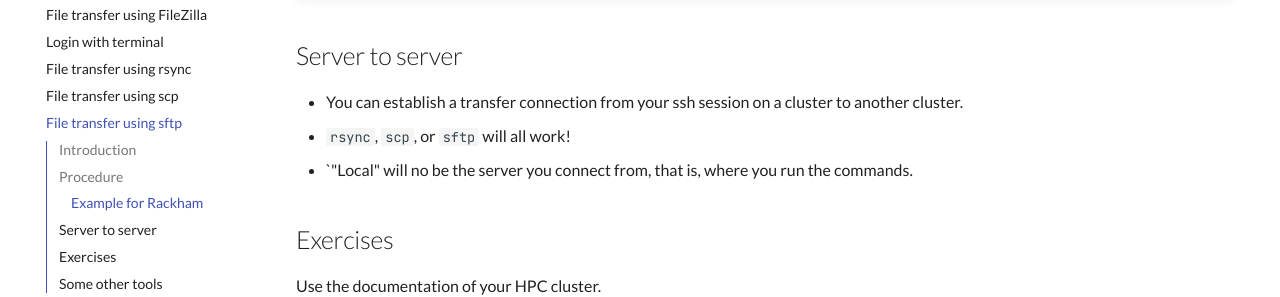
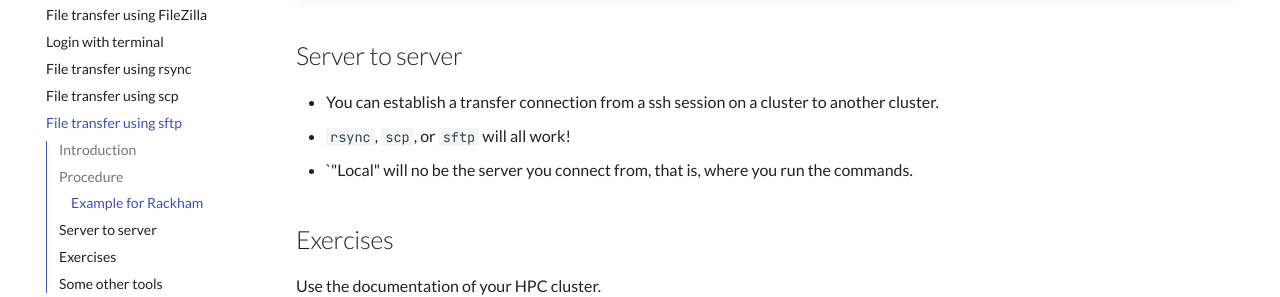
Before and after one commit to UPPMAX/naiss_file_transfer_course, an MkDocs documentation site: the page built from docs/sessions/sftp/README.md, in a window 1280 px wide and 900 px high, scrolled down 2288 px. Shown: the part 168-465 px from the top of the window. Built offline with MkDocs 1.6.1 and Material for MkDocs 9.7.7, drawn with Linux system fonts in a browser that asks for light colours; comment, search, counter and statistics services are not loaded.

Commit message:
Update README.md md fix

```diff
--- a/docs/sessions/sftp/README.md
+++ b/docs/sessions/sftp/README.md
@@ -138,7 +138,7 @@ Basic `sftp` command can be found [here](https://github.com/UPPMAX/UPPMAX-docume
 
 ## Server to server
 
-- You can establish a transfer connection from your ssh session on a cluster to another cluster.
+- You can establish a transfer connection from a ssh session on a cluster to another cluster.
 - ``rsync``, ``scp``, or ``sftp`` will all work!
 - `"Local" will no be the server you connect from, that is, where you run the commands.
 
```
